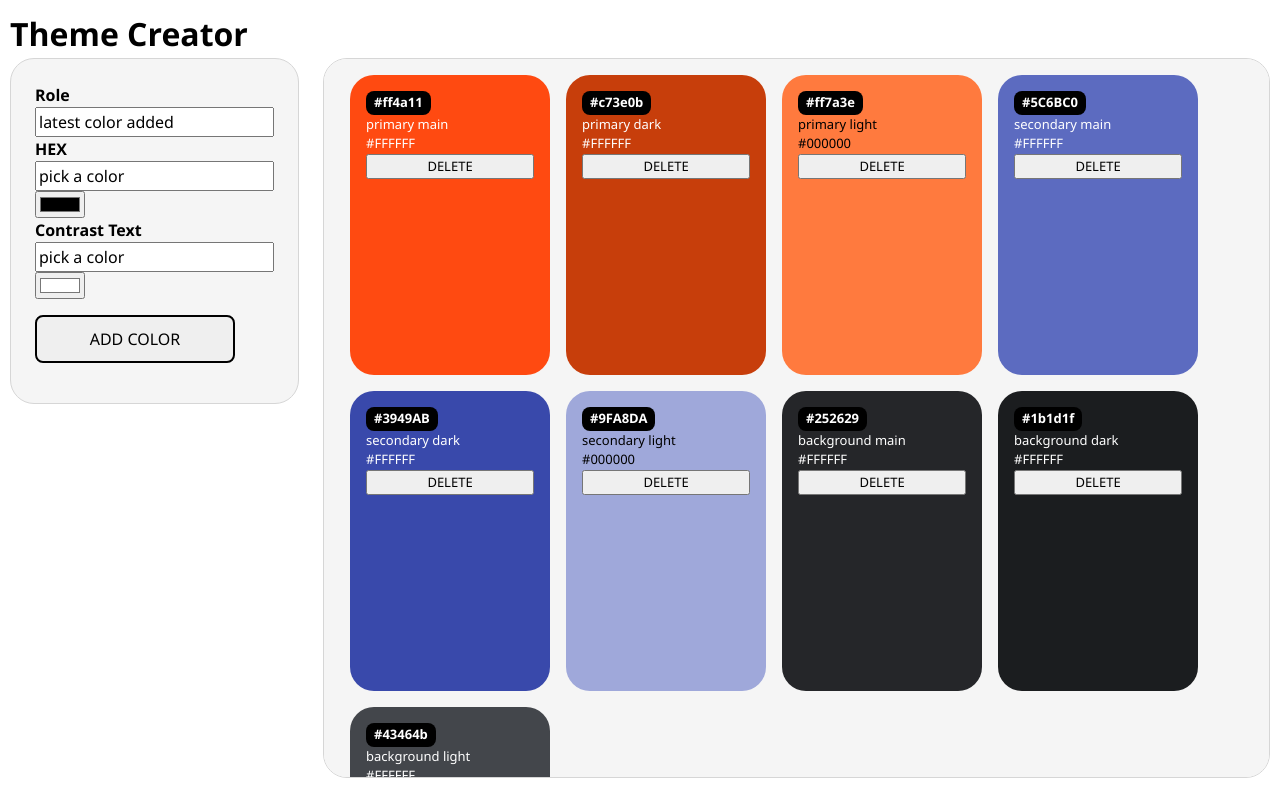
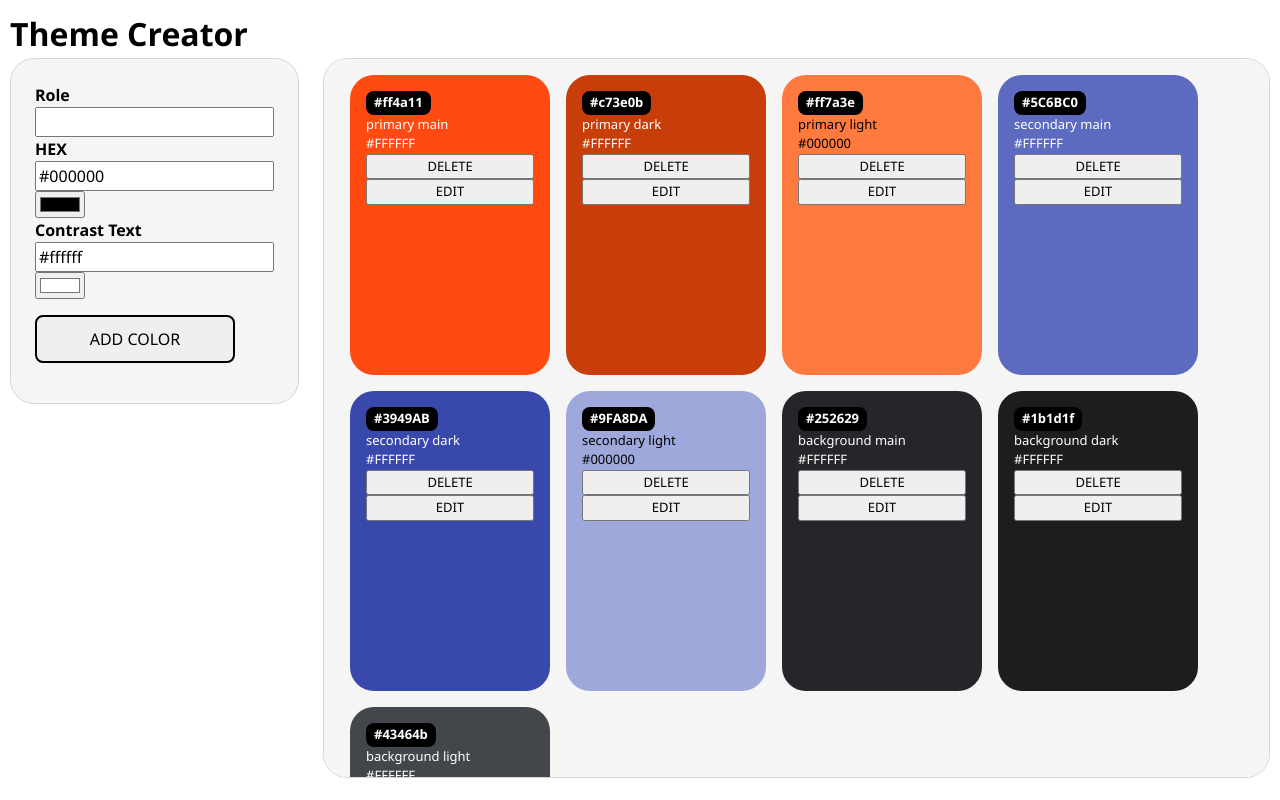
Before and after one commit to josereyes11/Recap-4, a React (Vite) app: page / in a window 1280 px wide. Built offline with nearby package versions, Linux system fonts and the light colour scheme.

Commit message:
Edit a color from the theme: commit 2, updateing new values

```diff
--- a/src/App.jsx
+++ b/src/App.jsx
@@ -18,6 +18,12 @@ function App() {
     setThemeColors((prevColors) => prevColors.filter((color) => color.id !== id));
   }
 
+  function handleEditColor(id, newColorData) {
+    setThemeColors((prevColors) =>
+      prevColors.map((color) => (color.id === id ? { ...color, ...newColorData } : color)),
+    );
+  }
+
   return (
     <>
       <h1>Theme Creator</h1>
@@ -31,6 +37,7 @@ function App() {
                   key={themeColor.id}
                   color={themeColor}
                   handleDeleteColor={handleDeleteColor}
+                  handleEditColor={handleEditColor}
                 ></Color>
               );
             })}
--- a/src/ColorForm/ColorForm.jsx
+++ b/src/ColorForm/ColorForm.jsx
@@ -1,7 +1,10 @@
 import ColorInput from "../ColorInput/ColorInput";
 import "./ColorForm.css";
 
-export default function ColorForm({ onAdd }) {
+export default function ColorForm({
+  onAdd,
+  initialData = { role: "", hex: "#000000", contrastText: "#ffffff" },
+}) {
   const onSubmit = (event) => {
     event.preventDefault();
     const formData = new FormData(event.target);
@@ -16,13 +19,18 @@ export default function ColorForm({ onAdd }) {
             <label htmlFor="role" className="color-form__labels">
               Role
             </label>
-            <input type="text" name="role" id="role" defaultValue="latest color added" />
+            <input type="text" name="role" id="role" defaultValue={initialData.role} />
           </div>
           <div className="color-form__field">
             <label htmlFor="hex" className="color-form__labels">
               HEX
             </label>
-            <ColorInput id="hex" name="hex" defaultValue="pick a color" defaultColor={"#000000"} />
+            <ColorInput
+              id="hex"
+              name="hex"
+              defaultValue={initialData.hex}
+              defaultColor={"#000000"}
+            />
           </div>
           <div className="color-form__field">
             <label htmlFor="contrastText" className="color-form__labels">
@@ -31,7 +39,7 @@ export default function ColorForm({ onAdd }) {
             <ColorInput
               id="contrastText"
               name="contrastText"
-              defaultValue="pick a color"
+              defaultValue={initialData.contrastText}
               defaultColor={"#ffffff"}
             />
           </div>
--- a/src/Components/Color/Color.jsx
+++ b/src/Components/Color/Color.jsx
@@ -1,8 +1,10 @@
 import "./Color.css";
 import { useState } from "react";
+import ColorForm from "../../ColorForm/ColorForm";
 
-export default function Color({ color, handleDeleteColor }) {
+export default function Color({ color, handleDeleteColor, handleEditColor }) {
   const [isConfirming, setIsConfirming] = useState();
+  const [isEditing, setIsEditing] = useState();
   return (
     <>
       <div className="color-card" style={{ color: color.contrastText, backgroundColor: color.hex }}>
@@ -18,6 +20,11 @@ export default function Color({ color, handleDeleteColor }) {
         ) : (
           <button onClick={() => setIsConfirming(true)}>DELETE</button>
         )}
+        {isEditing ? (
+          <ColorForm initialData={color} onAdd={(data) => handleEditColor(color.id, data)} />
+        ) : (
+          <button onClick={() => setIsEditing(true)}>EDIT</button>
+        )}
       </div>
     </>
   );
```
